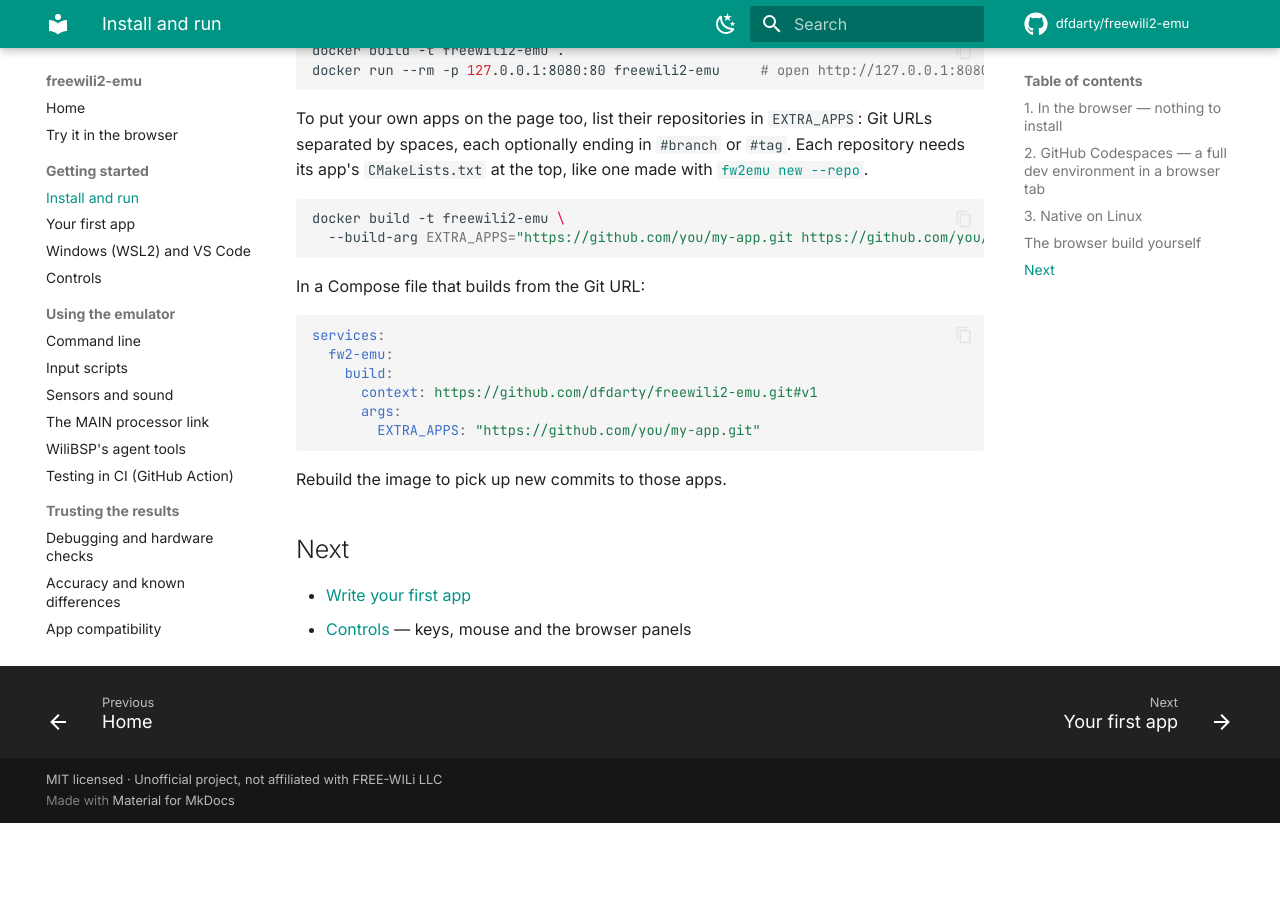
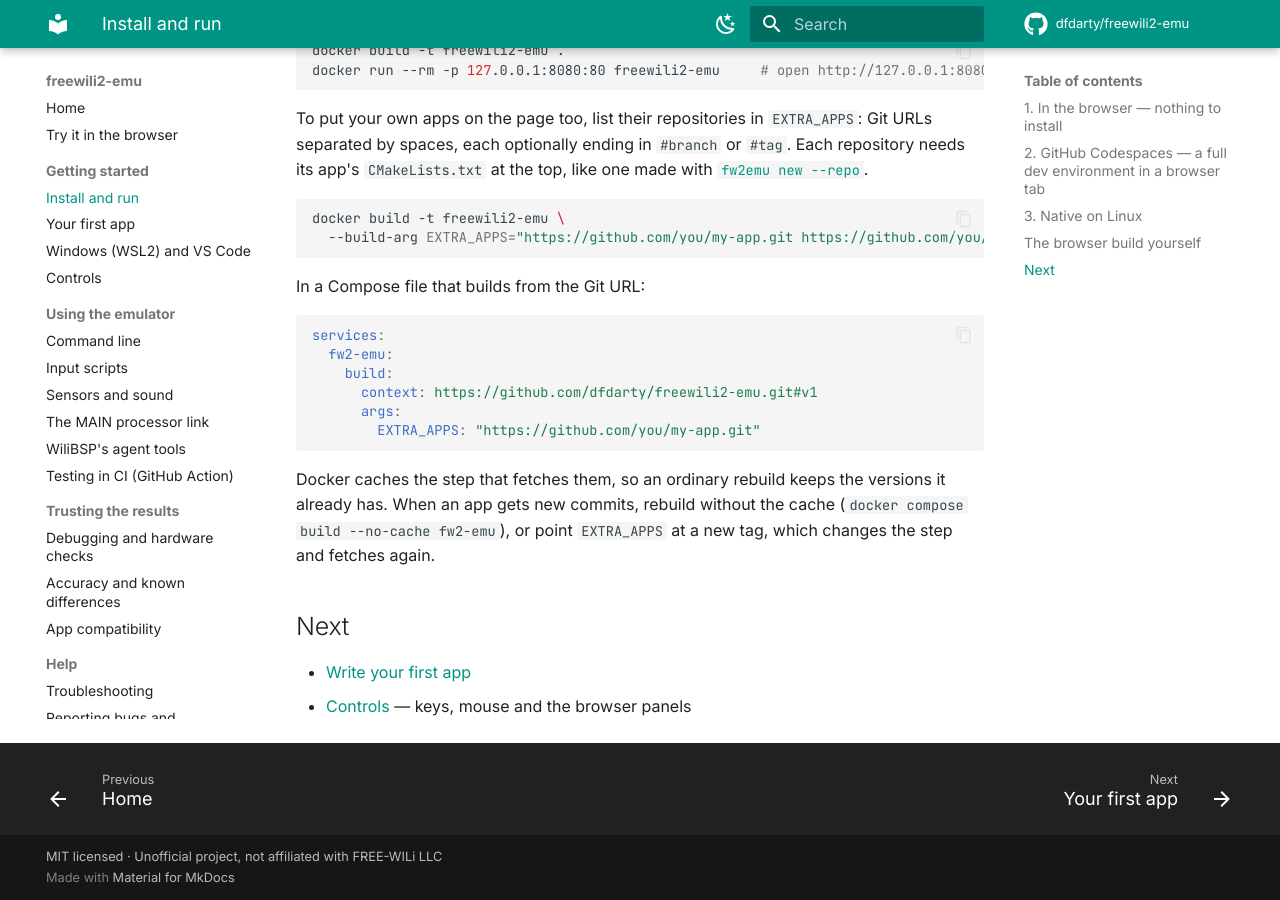
Before and after one commit to dfdarty/freewili2-emu, an MkDocs documentation site: the page built from docs/getting-started.md, in a window 1280 px wide and 900 px high, scrolled down 2617 px. Built offline with MkDocs 1.6.1 and Material for MkDocs 9.7.7, drawn with Linux system fonts in a browser that asks for light colours; comment, search, counter and statistics services are not loaded; before the commit the page ends 3440 px from its top, so only the background shows below that.

Commit message:
docs: how to pick up new commits to EXTRA_APPS
Co-Authored-By: Claude Opus 5.5 <noreply@anthropic.com>
Claude-Session: https://claude.ai/code/session_011trzLwWpaPA8Ye3xXw5xUM

````diff
--- a/docs/getting-started.md
+++ b/docs/getting-started.md
@@ -141,7 +141,10 @@ services:
         EXTRA_APPS: "https://github.com/you/my-app.git"
 ```
 
-Rebuild the image to pick up new commits to those apps.
+Docker caches the step that fetches them, so an ordinary rebuild keeps the
+versions it already has. When an app gets new commits, rebuild without the
+cache (`docker compose build --no-cache fw2-emu`), or point `EXTRA_APPS` at
+a new tag, which changes the step and fetches again.
 
 ## Next
 
````
